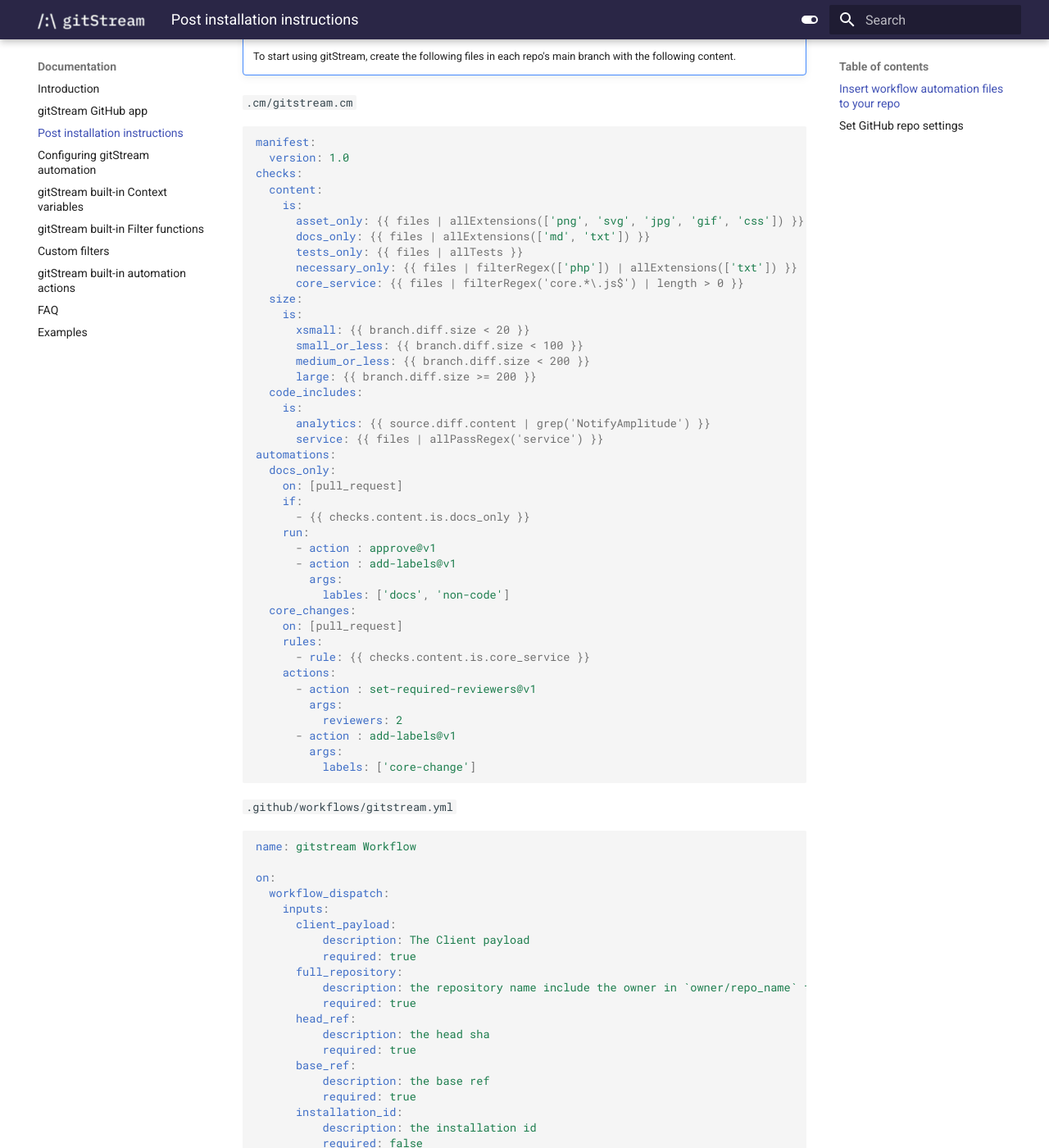
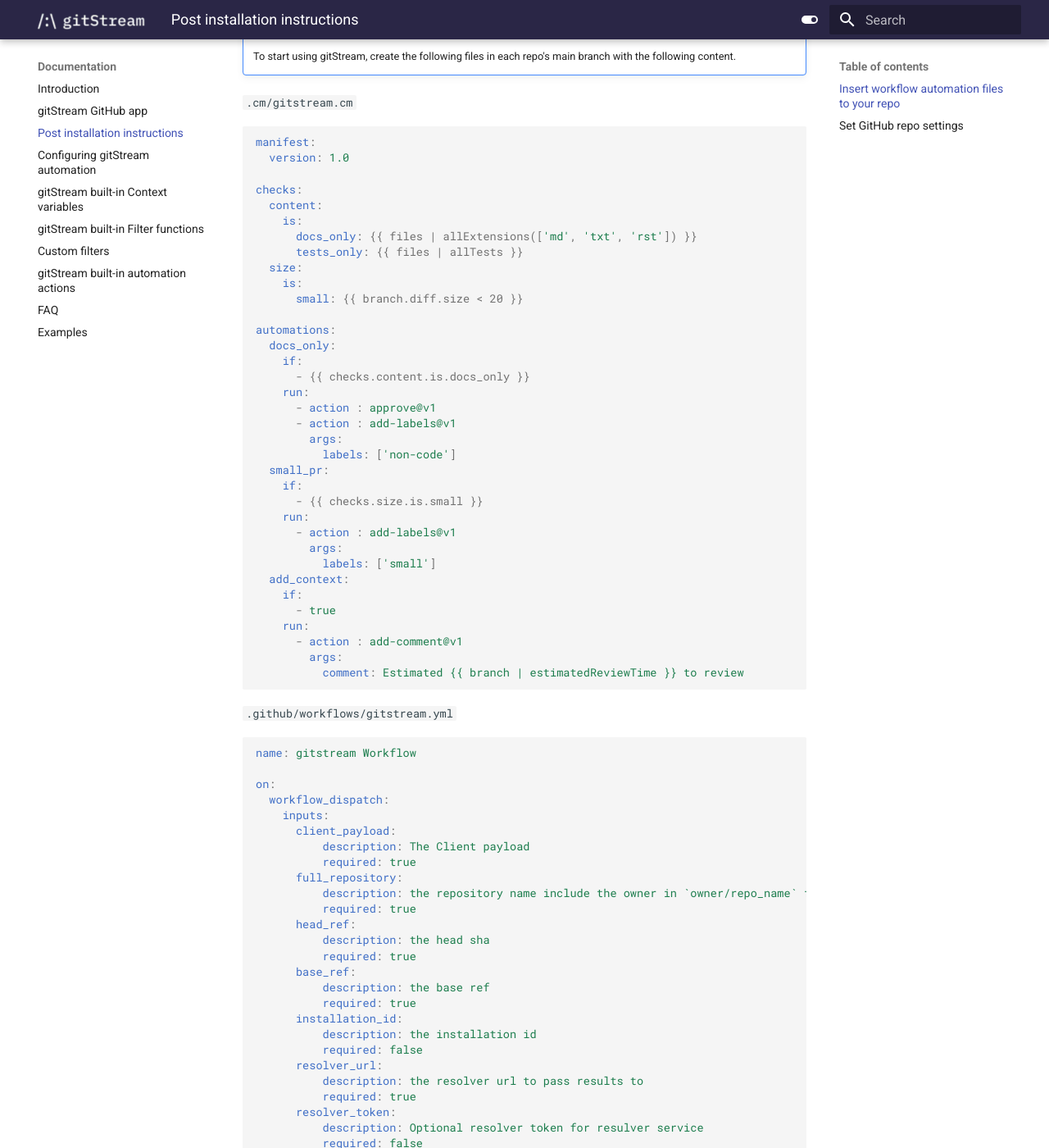
Before and after one commit to lkilpatrick/gitstream-mkdocs, an MkDocs documentation site: the page built from docs/11_github-app-onboarding.md, in a window 1280 px wide and 1400 px high, scrolled down 226 px. Shown: the whole window at 82% size. Built offline with MkDocs 1.6.1 and Material for MkDocs 9.7.7, drawn with Linux system fonts in a browser that asks for light colours; some of the changed text lies outside the part shown.

Commit message:
default cm update

````diff
--- a/docs/11_github-app-onboarding.md
+++ b/docs/11_github-app-onboarding.md
@@ -12,45 +12,39 @@
 ```yaml
 manifest:
   version: 1.0
+
 checks:
   content:
     is:
-      asset_only: {{ files | allExtensions(['png', 'svg', 'jpg', 'gif', 'css']) }}
-      docs_only: {{ files | allExtensions(['md', 'txt']) }}
+      docs_only: {{ files | allExtensions(['md', 'txt', 'rst']) }}
       tests_only: {{ files | allTests }}
-      necessary_only: {{ files | filterRegex(['php']) | allExtensions(['txt']) }}
-      core_service: {{ files | filterRegex('core.*\.js$') | length > 0 }}
   size:
     is:
-      xsmall: {{ branch.diff.size < 20 }}
-      small_or_less: {{ branch.diff.size < 100 }}
-      medium_or_less: {{ branch.diff.size < 200 }}
-      large: {{ branch.diff.size >= 200 }}
-  code_includes:
-    is:
-      analytics: {{ source.diff.content | grep('NotifyAmplitude') }}
-      service: {{ files | allPassRegex('service') }}
+      small: {{ branch.diff.size < 20 }}
+
 automations:
   docs_only:
-    on: [pull_request]
     if:
       - {{ checks.content.is.docs_only }}
     run:
       - action : approve@v1
       - action : add-labels@v1
         args:
-          lables: ['docs', 'non-code']
-  core_changes:
-    on: [pull_request]
-    rules:
-      - rule: {{ checks.content.is.core_service }}
-    actions:
-      - action : set-required-reviewers@v1
-        args:
-          reviewers: 2
+          labels: ['non-code']
+  small_pr:
+    if:
+      - {{ checks.size.is.small }}
+    run:
       - action : add-labels@v1
         args:
-          labels: ['core-change']
+          labels: ['small']
+  add_context:
+    if:
+      - true
+    run:
+      - action : add-comment@v1
+        args:
+          comment: Estimated {{ branch | estimatedReviewTime }} to review
 ```
 
 
````
Also changed, not shown: other parts of docs/11_github-app-onboarding.md (+1 -1 lines).
